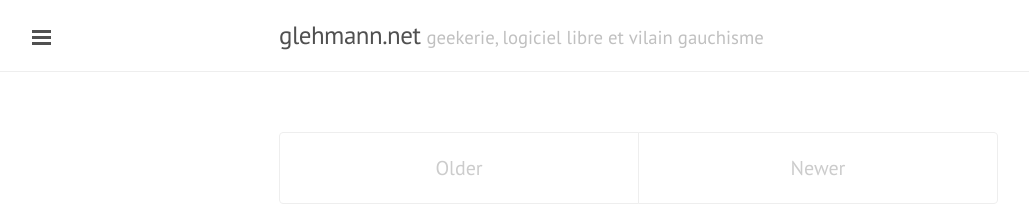
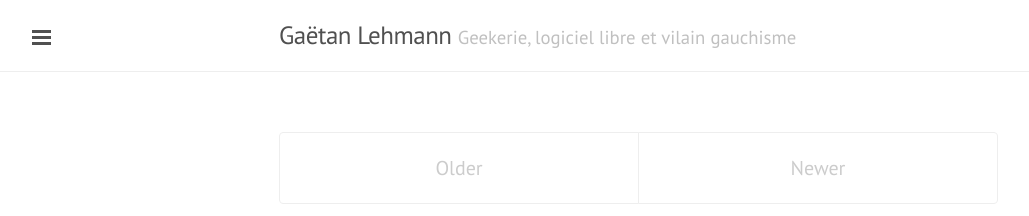
Before and after one commit to glehmann/glehmann.github.io, a Jekyll site: the page built from index.html, in a window 1280 px wide. Shown: the top 216 px of the page, without its empty margins (1-1030 px from the left). Built offline with Jekyll 4.4.1, drawn with Linux system fonts in a browser that asks for light colours; Markdown is read by kramdown in place of the engine named in the settings; the list of posts is cut into pages by our own code.

Commit message:
update title and tagline

```diff
--- a/_config.yml
+++ b/_config.yml
@@ -9,8 +9,8 @@ permalink:           pretty
 relative_permalinks: true
 
 # Setup
-title:               glehmann.net
-tagline:             'geekerie, logiciel libre et vilain gauchisme'
+title:               Gaëtan Lehmann
+tagline:             'Geekerie, logiciel libre et vilain gauchisme'
 # description:         'A reserved <a href="http://jekyllrb.com" target="_blank">Jekyll</a> theme that places the utmost gravity on content with a hidden drawer. Made by <a href="https://twitter.com/mdo" target="_blank">@mdo</a>.'
 url:                 http://glehmann.github.io
 baseurl:             /
```
